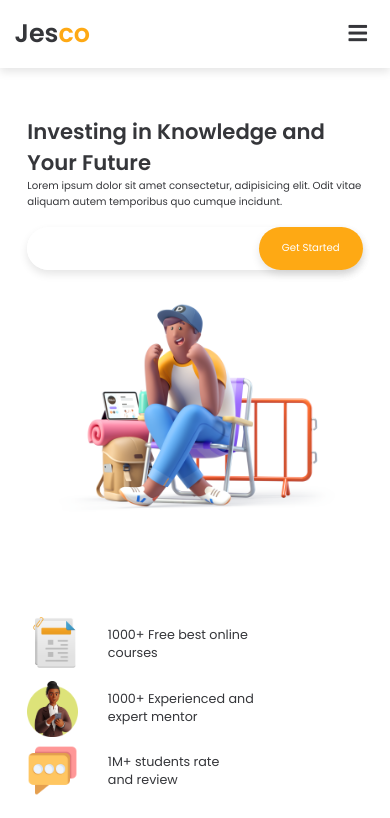
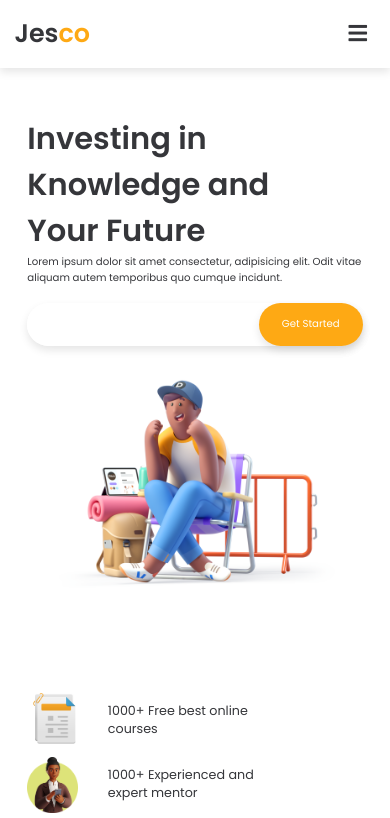
Before and after one commit to developerzion/jesco, a plain HTML site: page index.html in a window 390 px wide. Shown: the top 818 px of the page. Drawn offline with nearby package versions, Linux system fonts and the light colour scheme.

Commit message:
New update

```diff
--- a/css/style.css
+++ b/css/style.css
@@ -447,7 +447,7 @@ section{
         margin-top: 12rem;
     }
     .banner .wrapper .box h1{
-        font-size: 2.5rem;
+        font-size: 3.6rem;
     }
     .banner .wrapper .box form.getstarted button{
         font-size: 1.2rem;
```
